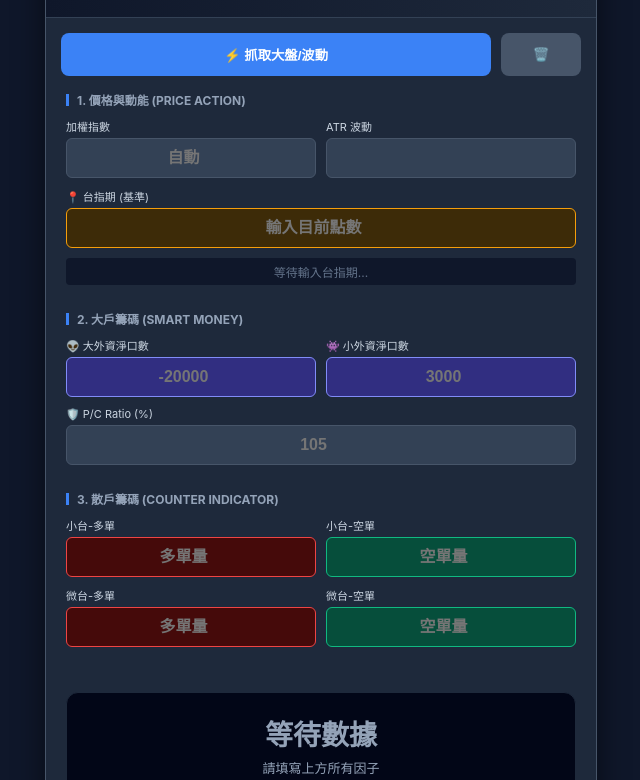
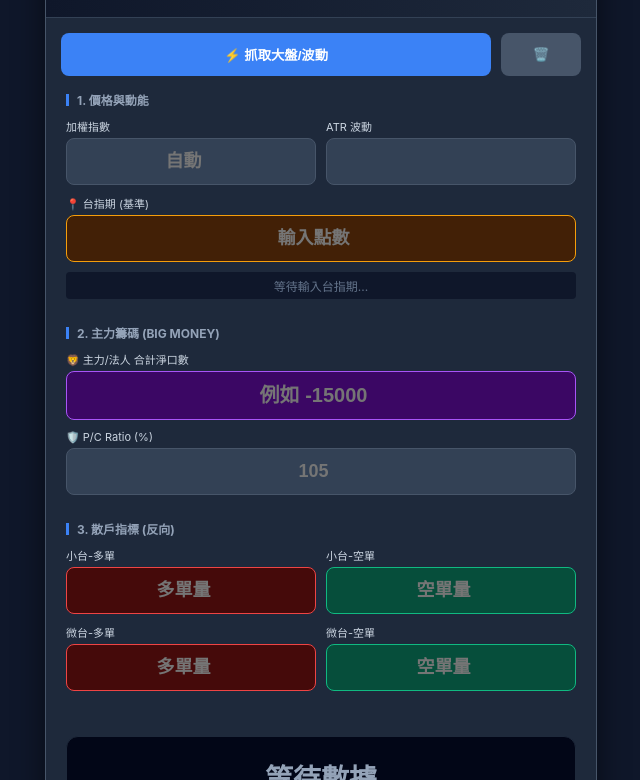
Before and after one commit to opsite1978-max/yuyu, a plain HTML site: page index.html in a window 1280 px wide. Shown: the part 90-870 px from the top of the page, without its empty margins (319-959 px from the left). Drawn offline with Linux system fonts and the light colour scheme.

Commit message:
Update index.html

```diff
--- a/index.html
+++ b/index.html
@@ -3,25 +3,21 @@
 <head>
     <meta charset="UTF-8">
     <meta name="viewport" content="width=device-width, initial-scale=1.0, maximum-scale=1.0, user-scalable=no">
-    <title>台指決策核心 V5.0</title>
+    <title>台指決策核心 V7.0</title>
     <style>
-        :root { --bg: #0f172a; --card: #1e293b; --input-bg: #334155; --text: #f1f5f9; --red: #ef4444; --green: #10b981; --gold: #f59e0b; --blue: #3b82f6; }
+        :root { --bg: #0f172a; --card: #1e293b; --input-bg: #334155; --text: #f1f5f9; --red: #ef4444; --green: #10b981; --gold: #f59e0b; --blue: #3b82f6; --purple: #a855f7; }
         body { font-family: -apple-system, BlinkMacSystemFont, "Segoe UI", Roboto, sans-serif; background-color: var(--bg); color: var(--text); margin: 0; padding: 15px; padding-bottom: 120px; }
         .container { max-width: 550px; margin: 0 auto; background: var(--card); border-radius: 16px; border: 1px solid #475569; overflow: hidden; box-shadow: 0 10px 30px rgba(0,0,0,0.5); }
 
-        /* 頂部視覺 */
         .header { background: linear-gradient(to right, #0f172a, #1e293b); padding: 20px; text-align: center; border-bottom: 1px solid #334155; }
         h1 { margin: 0; font-size: 20px; font-weight: 800; letter-spacing: 1px; color: #fff; }
         .subtitle { font-size: 12px; color: #94a3b8; margin-top: 5px; }
 
-        /* 按鈕群 */
         .btn-group { padding: 15px; display: flex; gap: 10px; }
         .btn { flex: 1; padding: 12px; border: none; border-radius: 8px; font-weight: 700; cursor: pointer; transition: 0.2s; color: white; display: flex; align-items: center; justify-content: center; gap: 5px; }
         .btn-auto { background: var(--blue); }
-        .btn-auto:active { opacity: 0.8; transform: scale(0.98); }
         .btn-clear { background: #475569; max-width: 80px; }
 
-        /* 輸入區塊 */
         .section { padding: 0 20px 15px 20px; }
         .section-title { font-size: 12px; color: #94a3b8; font-weight: 700; text-transform: uppercase; margin-bottom: 10px; display: flex; align-items: center; gap: 8px; }
         .section-title::before { content: ''; width: 3px; height: 12px; background: var(--blue); display: block; }
@@ -29,36 +25,31 @@
         .row { display: flex; gap: 10px; margin-bottom: 10px; }
         .col { flex: 1; }
         label { display: block; font-size: 11px; color: #cbd5e1; margin-bottom: 4px; }
-        input { width: 100%; background: var(--input-bg); border: 1px solid #475569; color: white; padding: 10px; border-radius: 6px; font-size: 16px; font-weight: 600; text-align: center; outline: none; box-sizing: border-box; }
-        input:focus { border-color: var(--blue); background: #1e293b; }
+        input { width: 100%; background: var(--input-bg); border: 1px solid #475569; color: white; padding: 12px; border-radius: 8px; font-size: 18px; font-weight: 700; text-align: center; outline: none; box-sizing: border-box; transition: 0.2s; }
+        input:focus { border-color: var(--blue); background: #1e293b; transform: scale(1.02); }
 
-        /* 特定輸入框顏色 */
-        .hl-input input { border-color: var(--gold); background: #3d2b08; }
-        .foreign-input input { border-color: #818cf8; background: #312e81; }
+        /* 特殊輸入框樣式 */
+        .hl-input input { border-color: var(--gold); background: #422006; color: #fbbf24; }
+        .main-force-input input { border-color: var(--purple); background: #3b0764; color: #d8b4fe; font-size: 20px; } /* 主力專用色 */
         .long-input input { border-color: var(--red); background: #450a0a; }
         .short-input input { border-color: var(--green); background: #064e3b; }
 
-        /* 儀表板 (Dashboard) */
+        /* 儀表板 */
         .dashboard { background: #020617; padding: 20px; margin: 20px; border-radius: 12px; border: 1px solid #1e293b; text-align: center; }
         .verdict { font-size: 28px; font-weight: 900; margin-bottom: 5px; }
         .confidence { font-size: 13px; color: #94a3b8; margin-bottom: 15px; }
-        .progress-bar { height: 6px; background: #333; border-radius: 3px; overflow: hidden; margin-bottom: 15px; }
+        .progress-bar { height: 8px; background: #333; border-radius: 4px; overflow: hidden; margin-bottom: 15px; }
         .progress-fill { height: 100%; width: 50%; transition: 0.5s; }
 
-        /* 目標價卡片 */
         .target-grid { display: grid; grid-template-columns: 1fr 1fr; gap: 10px; }
         .target-card { background: #1e293b; border: 1px solid #334155; padding: 10px; border-radius: 8px; text-align: center; }
         .target-label { font-size: 11px; color: #94a3b8; }
-        .target-price { font-size: 18px; font-weight: 800; margin-top: 2px; }
-        .target-desc { font-size: 10px; opacity: 0.7; }
+        .target-price { font-size: 20px; font-weight: 800; margin-top: 2px; }
 
-        /* 價差條 */
         .spread-box { text-align: center; font-size: 12px; padding: 5px; background: #0f172a; border-radius: 4px; margin-bottom: 10px; color: #64748b; }
-
         .red-text { color: var(--red); }
         .green-text { color: var(--green); }
         .gray-text { color: #94a3b8; }
-
         #loading { display: none; margin-left: 5px; animation: spin 1s infinite linear; }
         @keyframes spin { 100% { transform: rotate(360deg); } }
     </style>
@@ -67,8 +58,8 @@
 
 <div class="container">
     <div class="header">
-        <h1>🚀 台指決策核心 V5.0</h1>
-        <div class="subtitle">外資細分 • 多空分項 • 智能運算</div>
+        <h1>🚀 台指決策核心 V7.0</h1>
+        <div class="subtitle">主力總和 • 極速輸入 • 智能運算</div>
     </div>
 
     <div class="btn-group">
@@ -79,7 +70,7 @@
     </div>
 
     <div class="section">
-        <div class="section-title">1. 價格與動能 (Price Action)</div>
+        <div class="section-title">1. 價格與動能</div>
         <div class="row">
             <div class="col">
                 <label>加權指數</label>
@@ -93,22 +84,18 @@
         <div class="row">
             <div class="col hl-input">
                 <label>📍 台指期 (基準)</label>
-                <input type="number" id="tx" placeholder="輸入目前點數" oninput="calc()">
+                <input type="number" id="tx" placeholder="輸入點數" oninput="calc()">
             </div>
         </div>
         <div id="spread-display" class="spread-box">等待輸入台指期...</div>
     </div>
 
     <div class="section">
-        <div class="section-title">2. 大戶籌碼 (Smart Money)</div>
+        <div class="section-title">2. 主力籌碼 (Big Money)</div>
         <div class="row">
-            <div class="col foreign-input">
-                <label>👽 大外資淨口數</label>
-                <input type="number" id="foreign_big" placeholder="-20000" oninput="calc()">
-            </div>
-            <div class="col foreign-input">
-                <label>👾 小外資淨口數</label>
-                <input type="number" id="foreign_small" placeholder="3000" oninput="calc()">
+            <div class="col main-force-input">
+                <label>🦁 主力/法人 合計淨口數</label>
+                <input type="number" id="main_force" placeholder="例如 -15000" oninput="calc()">
             </div>
         </div>
         <div class="row">
@@ -120,7 +107,7 @@
     </div>
 
     <div class="section">
-        <div class="section-title">3. 散戶籌碼 (Counter Indicator)</div>
+        <div class="section-title">3. 散戶指標 (反向)</div>
         <div class="row">
             <div class="col long-input">
                 <label>小台-多單</label>
@@ -145,7 +132,7 @@
 
     <div class="dashboard">
         <div id="verdict" class="verdict gray-text">等待數據</div>
-        <div id="confidence" class="confidence">請填寫上方所有因子</div>
+        <div id="confidence" class="confidence">請填寫數據以進行 AI 判讀</div>
 
         <div class="progress-bar">
             <div id="prob-bar" class="progress-fill" style="background:#64748b; width:50%;"></div>
@@ -165,7 +152,7 @@
 </div>
 
 <script>
-    const ids = ['spot', 'atr', 'tx', 'foreign_big', 'foreign_small', 'pc', 'mtx_long', 'mtx_short', 'tmf_long', 'tmf_short'];
+    const ids = ['spot', 'atr', 'tx', 'main_force', 'pc', 'mtx_long', 'mtx_short', 'tmf_long', 'tmf_short'];
 
     window.onload = () => {
         ids.forEach(id => {
@@ -186,7 +173,6 @@
             const quotes = result.indicators.quote[0];
             const last = result.meta.regularMarketPrice;
 
-            // ATR Calculation
             let sum = 0, count = 0;
             for(let i=0; i<quotes.high.length; i++) {
                 if(quotes.high[i]) { sum += (quotes.high[i] - quotes.low[i]); count++; }
@@ -199,25 +185,24 @@
             if(!document.getElementById('tx').value) document.getElementById('tx').value = Math.round(last);
 
             calc();
-        } catch(e) { alert('抓取失敗，請檢查網路或手動輸入'); }
+        } catch(e) { alert('抓取失敗'); }
         icon.style.display = 'none';
     }
 
     function calc() {
-        // Save inputs
+        // Save
         ids.forEach(id => {
             const el = document.getElementById(id);
             localStorage.setItem(id, el.value);
         });
 
-        // Get Values
+        // Values
         const tx = parseInt(document.getElementById('tx').value);
         const spot = parseInt(document.getElementById('spot').value);
         const atr = parseInt(document.getElementById('atr').value) || 250;
 
-        const f_big = parseInt(document.getElementById('foreign_big').value) || 0;
-        const f_small = parseInt(document.getElementById('foreign_small').value) || 0;
-        const total_foreign = f_big + f_small; // 外資總力道
+        // 主力直接取用單一欄位
+        const main_force = parseInt(document.getElementById('main_force').value) || 0;
 
         const pc = parseFloat(document.getElementById('pc').value) || 100;
 
@@ -227,42 +212,38 @@
         const tmf_L = parseInt(document.getElementById('tmf_long').value) || 0;
         const tmf_S = parseInt(document.getElementById('tmf_short').value) || 0;
 
-        // 散戶淨單計算 (微台權重 0.2)
         const retail_net = (mtx_L - mtx_S) + ((tmf_L - tmf_S) * 0.2);
 
-        // --- 核心評分演算法 ---
+        // --- 核心評分 V7.0 ---
         let score = 0;
         let reasons = [];
 
-        // 1. 外資權重 (趨勢)
-        if (total_foreign > 10000) score += 30;
-        else if (total_foreign > 5000) score += 15;
-        else if (total_foreign < -20000) score -= 40;
-        else if (total_foreign < -10000) score -= 25;
+        // 1. 主力權重 (最重要)
+        if (main_force > 10000) score += 35;
+        else if (main_force > 3000) score += 15;
+        else if (main_force < -10000) score -= 35;
+        else if (main_force < -3000) score -= 15;
 
         // 2. 散戶權重 (反向)
-        if (retail_net > 3000) score -= 25; // 散戶多 -> 空
+        if (retail_net > 3000) score -= 25;
         else if (retail_net > 1500) score -= 10;
-        else if (retail_net < -3000) score += 25; // 散戶空 -> 多
+        else if (retail_net < -3000) score += 25;
         else if (retail_net < -1500) score += 10;
 
-        // 3. P/C Ratio (莊家)
+        // 3. P/C Ratio
         if (pc > 110) score += 15;
         else if (pc < 90) score -= 15;
 
-        // 4. 價差 (動能)
-        let spread = 0;
-        const spreadBox = document.getElementById('spread-display');
+        // 4. 價差
         if (tx && spot) {
-            spread = tx - spot;
-            spreadBox.innerText = `價差：${spread > 0 ? '+' : ''}${spread}`;
-            spreadBox.className = spread > 0 ? 'spread-box red-text' : 'spread-box green-text';
-
-            if (spread > 80) score += 10;
-            else if (spread < -80) score -= 10;
+            let spread = tx - spot;
+            document.getElementById('spread-display').innerText = `價差：${spread > 0 ? '+' : ''}${spread}`;
+            document.getElementById('spread-display').className = spread > 0 ? 'spread-box red-text' : 'spread-box green-text';
+            if (spread > 80) score += 5;
+            else if (spread < -80) score -= 5;
         }
 
-        // --- 輸出結果 ---
+        // --- 輸出 ---
         const verdict = document.getElementById('verdict');
         const conf = document.getElementById('confidence');
         const bar = document.getElementById('prob-bar');
@@ -272,15 +253,14 @@
 
         targets.style.opacity = "1";
 
-        // 勝率映射
-        let prob = 50 + (score / 2);
+        let prob = 50 + (score / 1.8);
         if (prob > 95) prob = 95;
         if (prob < 5) prob = 5;
 
         if (score >= 20) {
             verdict.innerText = "🚀 偏多操作";
             verdict.className = "verdict red-text";
-            conf.innerText = `AI 勝率預估：${prob.toFixed(0)}% (散戶偏空/外資偏多)`;
+            conf.innerText = `主力(${main_force}) 做多，AI 勝率預估：${prob.toFixed(0)}%`;
             bar.style.background = `linear-gradient(to right, #ef4444 ${prob}%, #333 ${prob}%)`;
 
             document.getElementById('tp1').innerText = Math.round(tx + atr);
@@ -291,7 +271,7 @@
         } else if (score <= -20) {
             verdict.innerText = "📉 偏空操作";
             verdict.className = "verdict green-text";
-            conf.innerText = `AI 勝率預估：${(100-prob).toFixed(0)}% (散戶偏多/外資偏空)`;
+            conf.innerText = `主力(${main_force}) 做空，AI 勝率預估：${(100-prob).toFixed(0)}%`;
             bar.style.background = `linear-gradient(to right, #10b981 ${100-prob}%, #333 ${100-prob}%)`;
 
             document.getElementById('tp1').innerText = Math.round(tx - atr);
@@ -302,7 +282,7 @@
         } else {
             verdict.innerText = "⚖️ 區間震盪";
             verdict.className = "verdict gray-text";
-            conf.innerText = "多空籌碼互斥，建議觀望或短做";
+            conf.innerText = "主力方向不明或與散戶抵銷，建議觀望";
             bar.style.background = "#64748b";
 
             document.getElementById('tp1').innerText = Math.round(tx + atr * 0.5);
```
